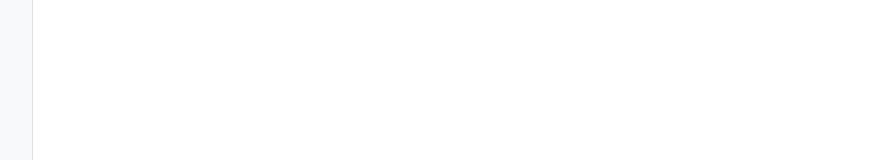
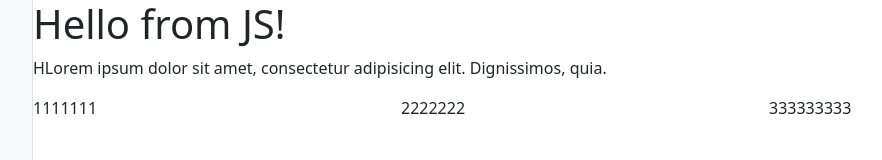
Before and after one commit to PavelProst/contructor, a plain HTML site: page index.html in a window 1280 px wide. Shown: the top 160 px of the page, without its empty margins (167-1049 px from the left). Drawn offline with nearby package versions, Linux system fonts and the light colour scheme.

Commit message:
second commit

```diff
--- a/index.html
+++ b/index.html
@@ -13,8 +13,17 @@
 
 <div id="app" class="container-fluid">
     <div id='panel' class="bg-light sidebar"></div>
-    <div id='site' class="content"></div>
+    <div id='site' class="content">
+
+
+
+
+
+
+    </div>
 </div>
 
+
+<script src="script.js"></script>
 </body>
 </html>
--- /dev/null
+++ b/script.js
@@ -0,0 +1,48 @@
+const model = [
+    {
+        type: 'title',
+        value: 'Hello from JS!',
+    },
+    {
+        type: 'text',
+        value: 'HLorem ipsum dolor sit amet, consectetur adipisicing elit. Dignissimos, quia.',
+    },
+    {
+        type: 'columns',
+        value: ['1111111', '2222222', '333333333'],
+    },
+]
+
+const $site = document.querySelector('#site');
+
+model.forEach(block => {
+        let html = '';
+
+        if (block.type === 'title') {
+            html = `
+            <div class="row">
+            <div class="col-sm">
+                <h1>${block.value}</h1>
+            </div>
+            </div>
+        `
+        } else if (block.type === 'text') {
+            html = `<div class="row">
+            <div class="col-sm">
+                <p>${block.value}</p>
+            </div>
+        </div>
+        `
+        } else if (block.type === 'columns') {
+            html = `<div class="row">`
+            for (let i = 0; i < block.value.length; i++) {
+            html += `<div class="col-sm">
+                ${block.value[i]}
+            </div>`
+            }
+            html += `</div>`
+        }
+
+        $site.insertAdjacentHTML('beforeend', html);
+
+    });
```
